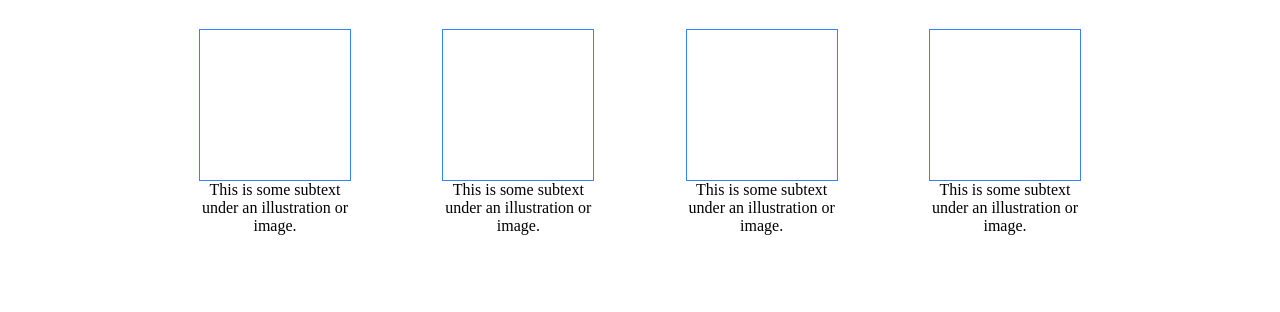
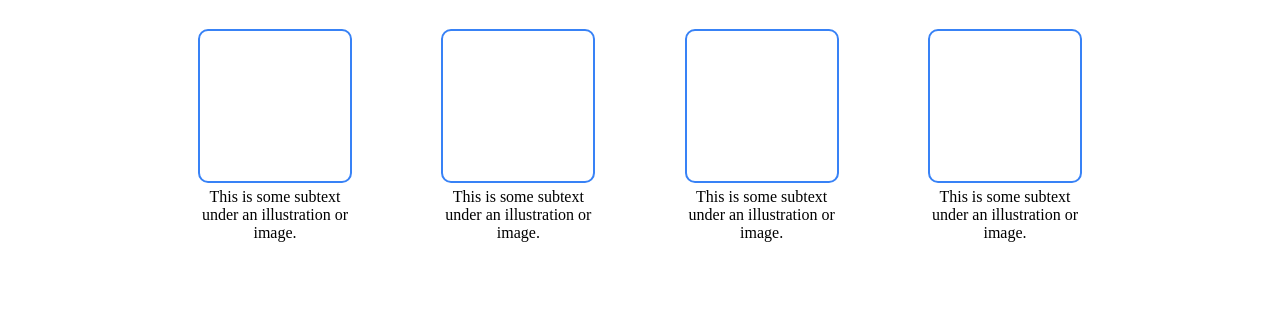
Before and after one commit to waxingrose/Landing-Page, a plain HTML site: page index.html in a window 1280 px wide. Shown: the part 438-750 px from the top of the page. Drawn offline with Linux system fonts and the light colour scheme.

Commit message:
modified image boxes in style.css

```diff
--- a/style.css
+++ b/style.css
@@ -108,7 +108,9 @@ ul {
 .image {
     width: 150px;
     height: 150px;
-    border: solid 1px #3882F6;
+    border: solid 2px #3882F6;
+    border-radius: 10px;
+    margin-bottom: 5px;
 }
 
 .block-four {
```
